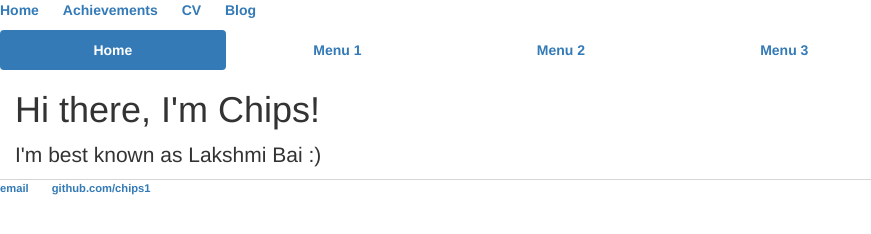
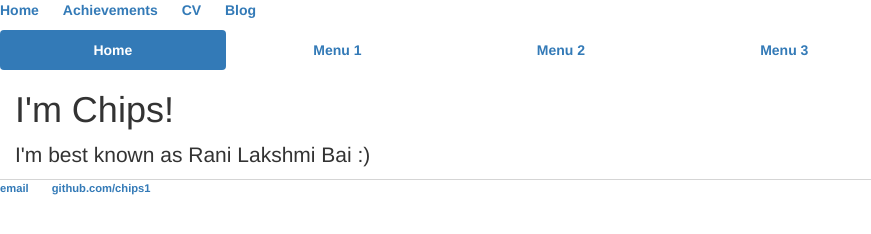
Before and after one commit to chips1/chips1.github.io, a plain HTML site: page index.html in a window 1280 px wide. Shown: the whole page, without its empty margins (0-871 px from the left). Drawn offline with nearby package versions, Linux system fonts and the light colour scheme.

Commit message:
Update index.html

```diff
--- a/index.html
+++ b/index.html
@@ -26,8 +26,8 @@
 		</nav>
 		<div class="container">
     		<div class="blurb">
-        		<h1>Hi there, I'm Chips!</h1>
-				<p>I'm best known as Lakshmi Bai :)</p>
+        		<h1>I'm Chips!</h1>
+				<p>I'm best known as Rani Lakshmi Bai :)</p>
     		</div><!-- /.blurb -->
 		</div><!-- /.container -->
 		<footer>
```
